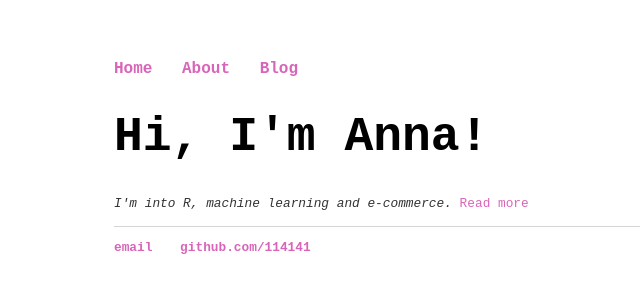
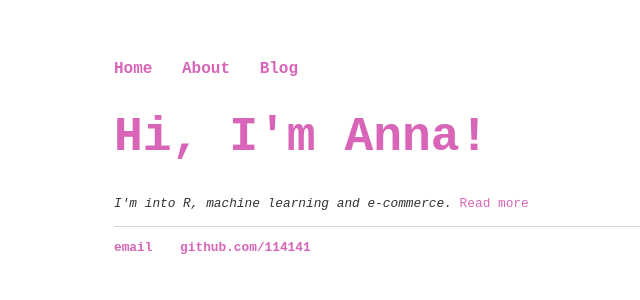
Before and after one commit to 114141/114141.github.io, a Jekyll site: the page built from index.html, in a window 1280 px wide. Shown: the top 300 px of the page, without its empty margins (78-718 px from the left). Built offline with Jekyll 4.4.1, drawn with Linux system fonts in a browser that asks for light colours.

Commit message:
Update main.css

```diff
--- a/css/main.css
+++ b/css/main.css
@@ -22,6 +22,7 @@ a:hover {
 h1 {
     font-size: 3em;
     font-family:'Courier New';
+    color: #d865b8;
 }
 p {
     font-family:'Courier New';
```
